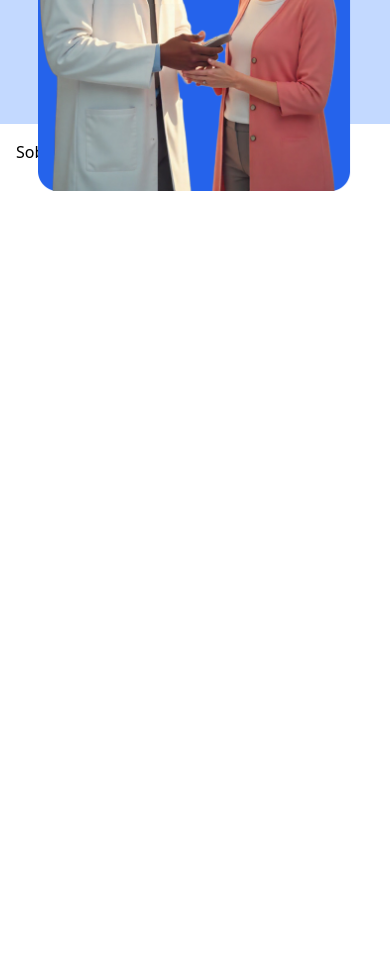
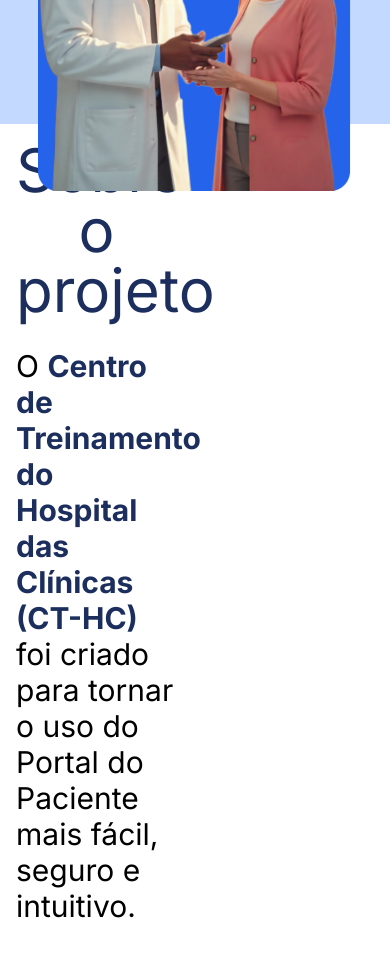
Before and after one commit to BSM-Challenge/ct-hc, a React (Vite) app: page / in a window 390 px wide. Shown: the part 720-1676 px from the top of the page. Built offline with nearby package versions, Linux system fonts and the light colour scheme; a web font is replaced by a local one.

Commit message:
Adicionado a section no Main e substituido a Section-welcome e Section-Sobre por divs

```diff
--- a/src/components/Main/index.tsx
+++ b/src/components/Main/index.tsx
@@ -2,14 +2,14 @@ import SectionSobre from "../Section-Sobre";
 import SectionWelcome from "../Section-Welcome";
 
 export default function Main() {
-    return (
-        <main>
-            <div id="home" className="bg-[var(--light-blue)] h-screen">
-                <SectionWelcome />
-            </div>
-            <div id="sobre" className="bg-[var(--color-white)] h-screen p-4">
-                <SectionSobre />
-            </div>
-        </main>
-    )
+  return (
+    <main>
+      <section id="home" className="bg-[var(--light-blue)] h-screen ">
+        <SectionWelcome />
+      </section>
+      <section id="sobre" className="bg-[var(--color-white)] h-screen p-4 ">
+        <SectionSobre />
+      </section>
+    </main>
+  );
 }
--- a/src/components/Section-Sobre/index.tsx
+++ b/src/components/Section-Sobre/index.tsx
@@ -1,7 +1,19 @@
 export default function SectionSobre() {
     return (
-        <section id="sobre">
-            Sobre
-        </section>
+        <div>
+            <div className="w-[45%] flex flex-col gap-7">
+                <h2
+                className="text-6xl text-[var(--dark-blue-title)] text-center"
+                style={{ fontFamily: "Inter" }}
+                >
+                    Sobre o projeto
+                </h2>
+                <p className="text-3xl" style={{ fontFamily: "Inter" }}>
+                    O <span className="text-[var(--dark-blue-title)] font-bold">Centro de Treinamento do Hospital das Clínicas (CT-HC) </span>
+                    foi criado para tornar o uso do Portal do Paciente mais fácil,
+                    seguro e intuitivo.
+                </p>
+            </div>
+        </div>
     )
 }
--- a/src/components/Section-Welcome/index.tsx
+++ b/src/components/Section-Welcome/index.tsx
@@ -2,7 +2,7 @@ import { FaCircleArrowRight } from "react-icons/fa6";
 
 export default function SectionWelcome() {
   return (
-    <section id="home" className="flex flex-col pt-30 lg:pt-50 lg:flex-row">
+    <div className="flex flex-col pt-30 lg:pt-50 lg:flex-row">
       <div className="flex justify-center flex-col w-full gap-3 lg:w-1/2 opacity-0 animate-fade-in lg: px-4 lg:px-0">
         <h1
           className="text-2xl sm:text-3xl md:text-4xl lg:text-[2.30rem] xl:text-[60px] 2xl:text-[70px] text-center text-[var(--dark-blue-title)] font-bold"
@@ -38,6 +38,6 @@ export default function SectionWelcome() {
           className="w-full max-w-[320px] sm:max-w-lg md:max-w-xl lg:max-w-none lg:h-[600px] lg:mt-30 lg:ml-10 xl:h-[700px] xl:mt-15 opacity-0 animate-fade-in object-contain"
         />
       </div>
-    </section>
+    </div>
   );
 }
```
